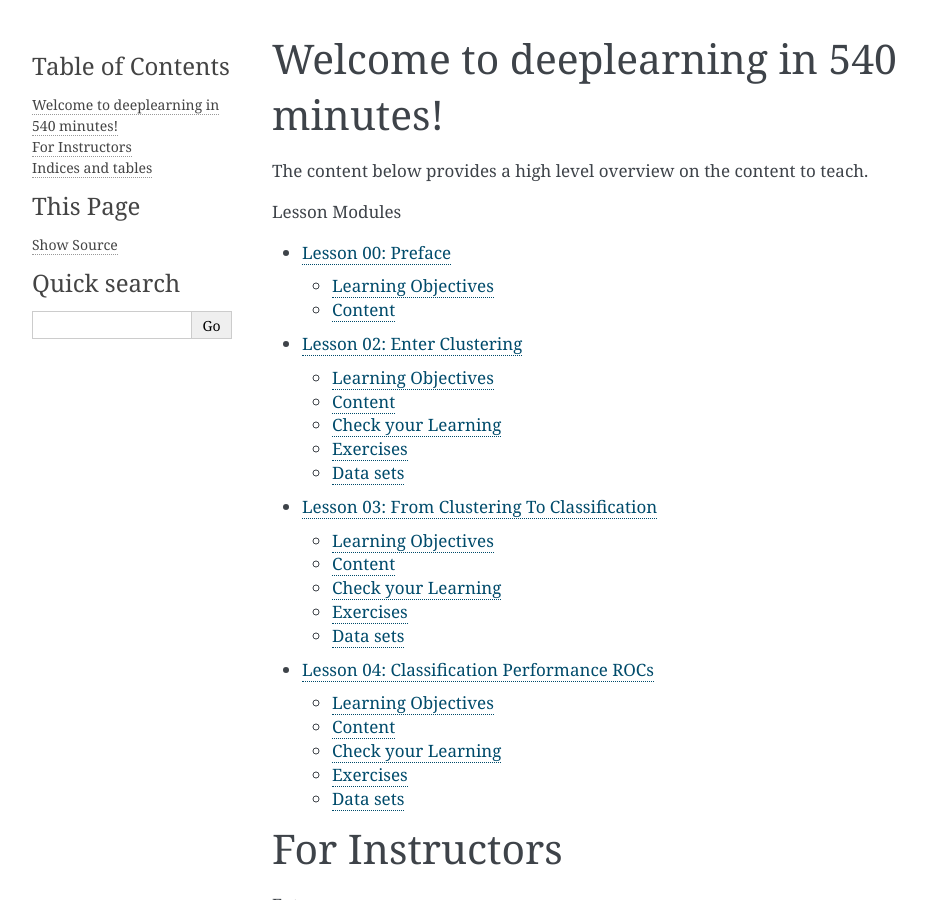
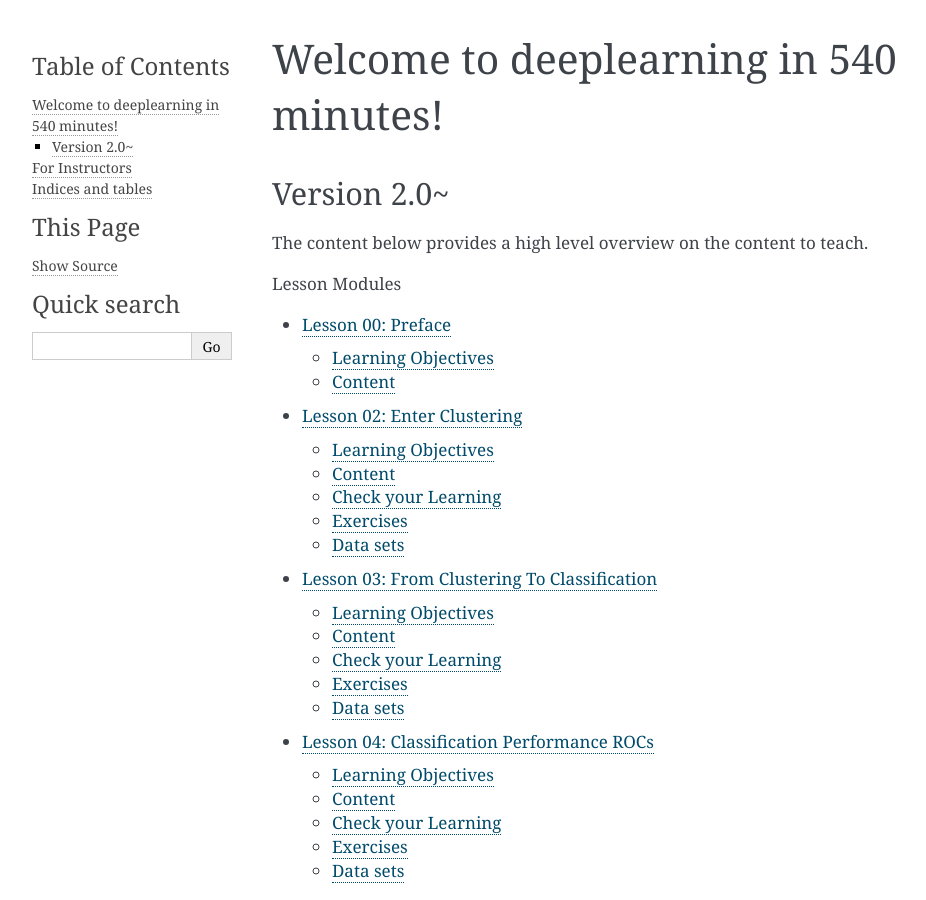
Before and after one commit to deeplearning540/deeplearning540.github.io, a Sphinx documentation site: the page built from source/index.rst, in a window 1280 px wide and 900 px high. Shown: the whole window, without its empty margins (148-1074 px from the left). Built offline with Sphinx 7.4.7, drawn with Linux system fonts in a browser that asks for light colours.

Commit message:
indicate the material version on the main website

```diff
--- a/source/conf.py
+++ b/source/conf.py
@@ -27,7 +27,7 @@
 project = 'deeplearning in 540 minutes'
 copyright = '2021, Peter Steinbach'
 author = 'Peter Steinbach'
-
+version = '2.0~'
 
 # -- General configuration ---------------------------------------------------
 
--- a/source/index.rst
+++ b/source/index.rst
@@ -5,6 +5,9 @@
 
 Welcome to deeplearning in 540 minutes!
 =======================================
+
+Version |version|
+*****************
 
 The content below provides a high level overview on the content to teach.
 
@@ -14,7 +17,6 @@ The content below provides a high level overview on the content to teach.
    :caption: Lesson Modules
 
    lesson0*/*
-
 
 
 For Instructors
```
Also changed, not shown: other parts of source/index.rst (+2 -0 lines), source/lesson01/content.rst (renamed from source/lesson00/content.rst).
